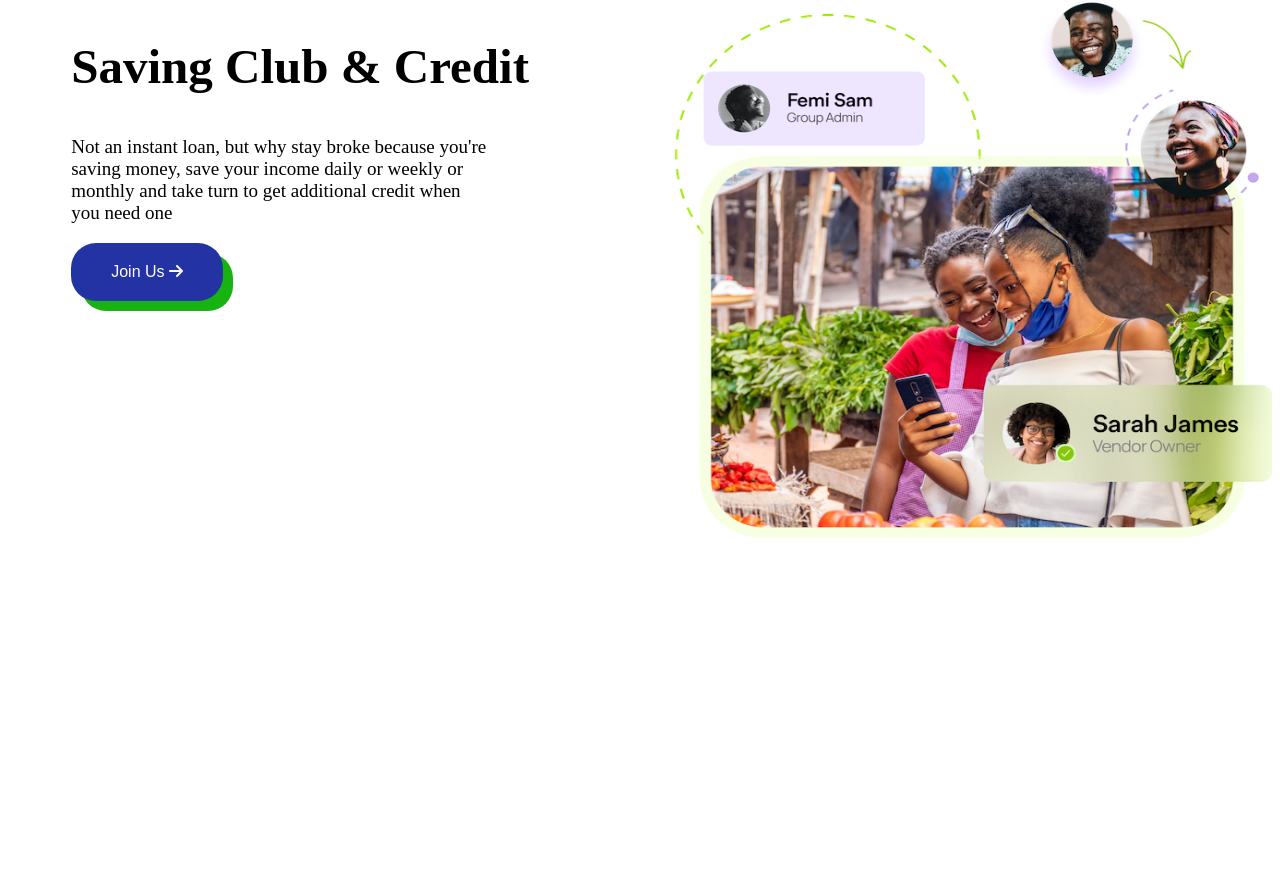
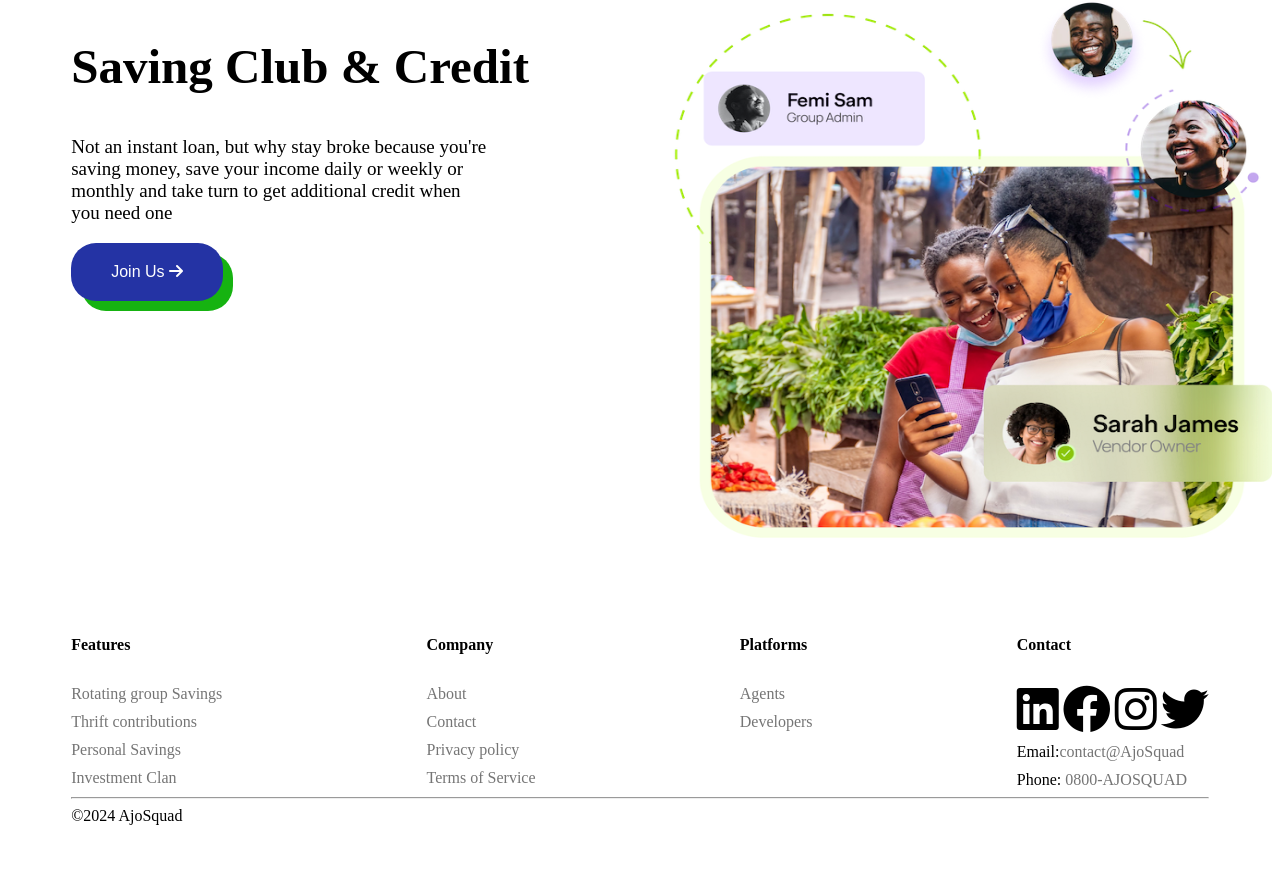
Before and after one commit to Heiskhalid/thift-money, a plain HTML site: page index.html in a window 1280 px wide. Shown: the part 1132-2024 px from the top of the page. Before the commit the page ends 1692 px from the top, so only its background shows below. Drawn offline with Linux system fonts and the light colour scheme.

Commit message:
footer done

```diff
--- a/index.html
+++ b/index.html
@@ -90,5 +90,47 @@
             </div>
         </div>
     </section>
+
+    <footer>
+        <div class="footer">
+            <div class="list-footer">
+                <h4>Features</h4>
+                <a href="">Rotating group Savings</a>
+                <a href="">Thrift contributions</a>
+                <a href="">Personal Savings</a>
+                <a href="">Investment Clan</a>
+            </div>
+
+            <div class="list-footer">
+                <h4>Company</h4>
+                <a href="">About</a>
+                <a href="">Contact</a>
+                <a href="">Privacy policy</a>
+                <a href="">Terms of Service</a>
+            </div>
+
+            <div class="list-footer">
+                <h4>Platforms</h4>
+                <a href="">Agents</a>
+                <a href="">Developers</a>
+            </div>
+
+            <div class="list-footer">
+                <h4>Contact</h4>
+                <div class="row-i">
+                    <i class="fab fa-3x fa-linkedin"></i>
+                    <i class="fab fa-3x fa-facebook"></i>
+                    <i class="fab fa-3x fa-instagram"></i>
+                    <i class="fab fa-3x fa-twitter"></i>
+                </div>
+              <span>Email:<a href="mailto:">contact@AjoSquad</a></span>
+              <span>Phone: <a href="tel:+">0800-AJOSQUAD</a></span>
+            </div>
+
+
+        </div>
+       <hr>
+       &copy;2024 AjoSquad
+    </footer>
 </body>
 </html>
--- a/style.css
+++ b/style.css
@@ -141,6 +141,27 @@
 
 
 
+.footer{
+    display: flex;
+    justify-content: space-between;
+}
+
+.list-footer{
+display: flex;
+flex-direction: column;
+gap: 10px;
+}
+
+.list-footer a{
+text-decoration: none;
+    color: #757575;
+}
+
+
+footer{
+    padding: 5%;
+}
+
 
 
 
```
